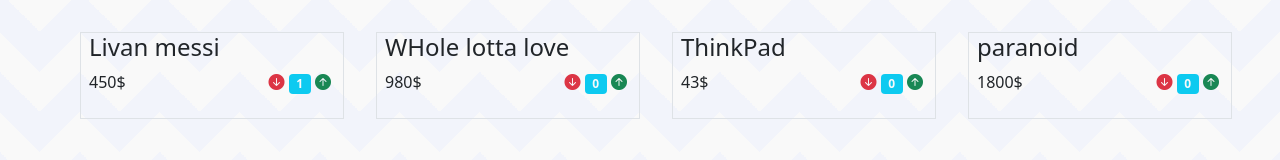
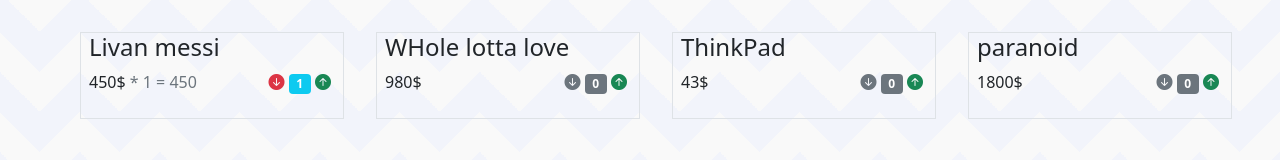
Before and after one commit to nimacalhor/React-landing, a React (Create React App) app: page / in a window 1280 px wide. Both pictures are taken after a click on the icon 323 px from the left and 1242 px from the top of the page. Shown: the part 1160-1320 px from the top of the page. Built offline with nearby package versions, Linux system fonts and the light colour scheme.

Commit message:
add price calculator // on th bottom of the cards //

```diff
--- a/src/components/Card.js
+++ b/src/components/Card.js
@@ -17,15 +17,19 @@
   };
 
   downCounter = () => {
-
-    if (this.state.counter >=1) {
-
+    if (this.state.counter >= 1) {
       this.setState((prevState) => ({
         counter: prevState.counter - 1,
       }));
     }
   };
-  // _______________________________________________________
+
+  counterState = () =>
+    this.state.counter === 0 ? "badge bg-secondary" : "badge bg-info";
+  downActive = () =>
+    this.state.counter === 0 ? "text-secondary" : "text-danger";
+
+  // __________________________________________________________________________________________________
 
   flexButton = "d-flex justify-content-between align-content-center";
 
@@ -48,13 +52,22 @@
           <h4 className={st.card_title}>{title}</h4>
 
           <div className={(st.card_text_small, this.flexButton)}>
-            <p className={st.card_price}>{price}</p>
+            <p className={st.card_price}>
+              {price}${" "}
+              {(counter != 0) && (
+                <span className="text-muted">
+                  {`* ${counter} = `}
+                  {<span className="h6">{counter * price}</span>}
+                </span>
+              )}
+            </p>
+
             <div>
               <i
                 onClick={this.downCounter}
-                className="bi bi-arrow-down-circle-fill m-1 text-danger"
+                className={`bi bi-arrow-down-circle-fill m-1 ${this.downActive()}`}
               ></i>
-              <span className="badge bg-info text-light">{counter}</span>
+              <span className={this.counterState()}>{counter}</span>
               <i
                 onClick={this.upCounter}
                 className="bi bi-arrow-up-circle-fill m-1 text-success"
--- a/src/components/Cards.js
+++ b/src/components/Cards.js
@@ -16,10 +16,10 @@
     render() {
         return (
             <div className={st.cards_container}>
-                <Card image={FrstImg} title="Livan messi" price="450$" />
-                <Card image={SecondImg} title="WHole lotta love" price="980$" />
-                <Card image={ThirdImg} title="ThinkPad" price="43$" />
-                <Card image={FifhImg} title="paranoid" price="1800$" />
+                <Card image={FrstImg} title="Livan messi" price="450" />
+                <Card image={SecondImg} title="WHole lotta love" price="980" />
+                <Card image={ThirdImg} title="ThinkPad" price="43" />
+                <Card image={FifhImg} title="paranoid" price="1800" />
             </div>
         );
     }
```
